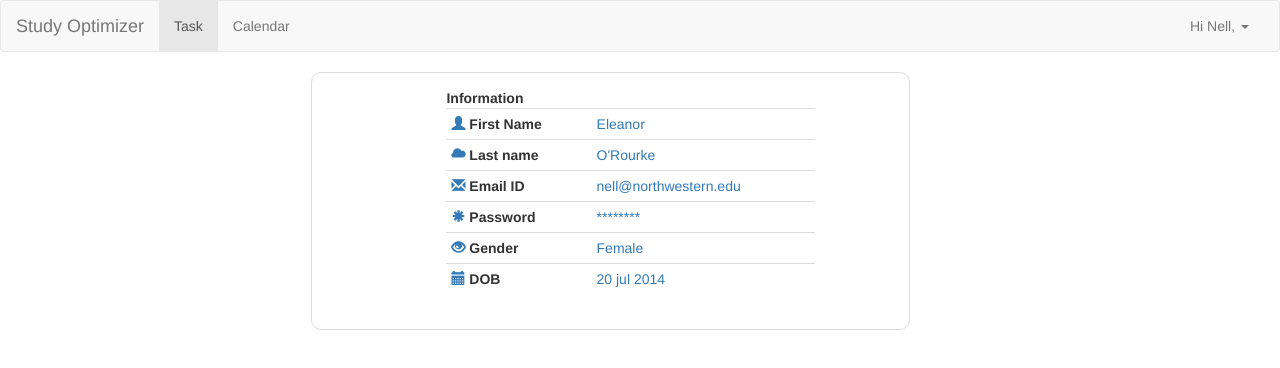
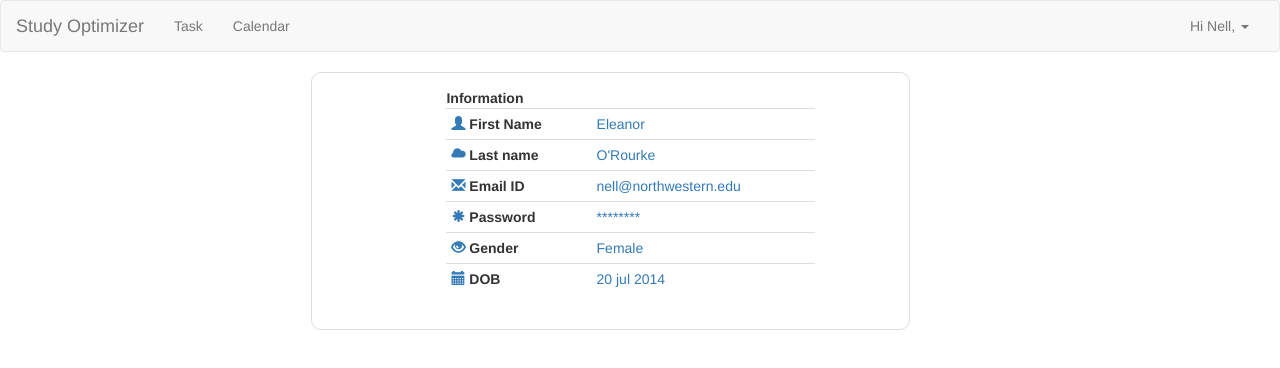
Before and after one commit to noopurgpt25/noopurgpt25.github.io, a plain HTML site: page UserProfile1.html in a window 1280 px wide. Drawn offline with nearby package versions, Linux system fonts and the light colour scheme.

Commit message:
changed activeness

```diff
--- a/UserProfile1.html
+++ b/UserProfile1.html
@@ -25,7 +25,7 @@
       </div>
       <div class="collapse navbar-collapse">
         <ul class="nav navbar-nav">
-          <li class="active"><a href="Taskpage1.html">Task</a></li>
+          <li><a href="Taskpage1.html">Task</a></li>
           <li><a href="calendar1.html">Calendar</a></li>
         </ul>
         <ul class="nav navbar-nav navbar-right">
```
Also changed, not shown: UserProfile2.html (+1 -1 lines).
